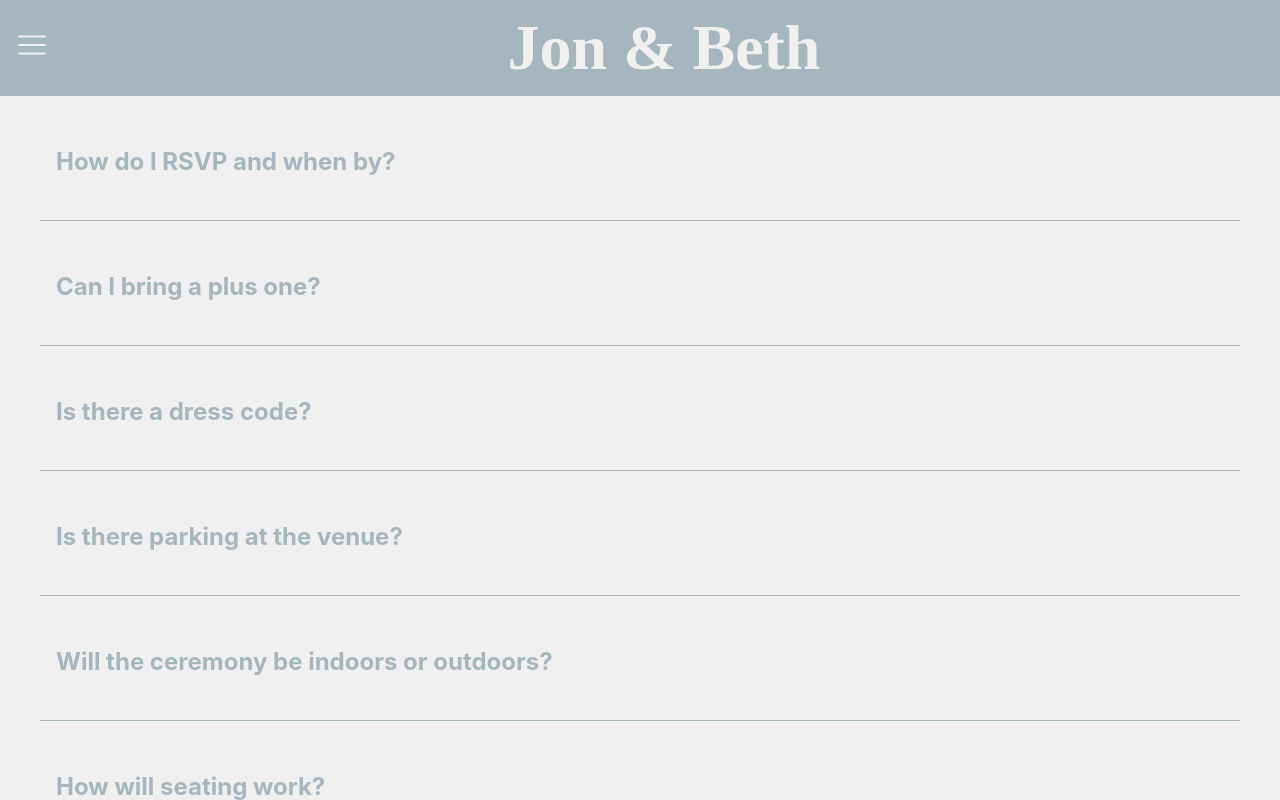
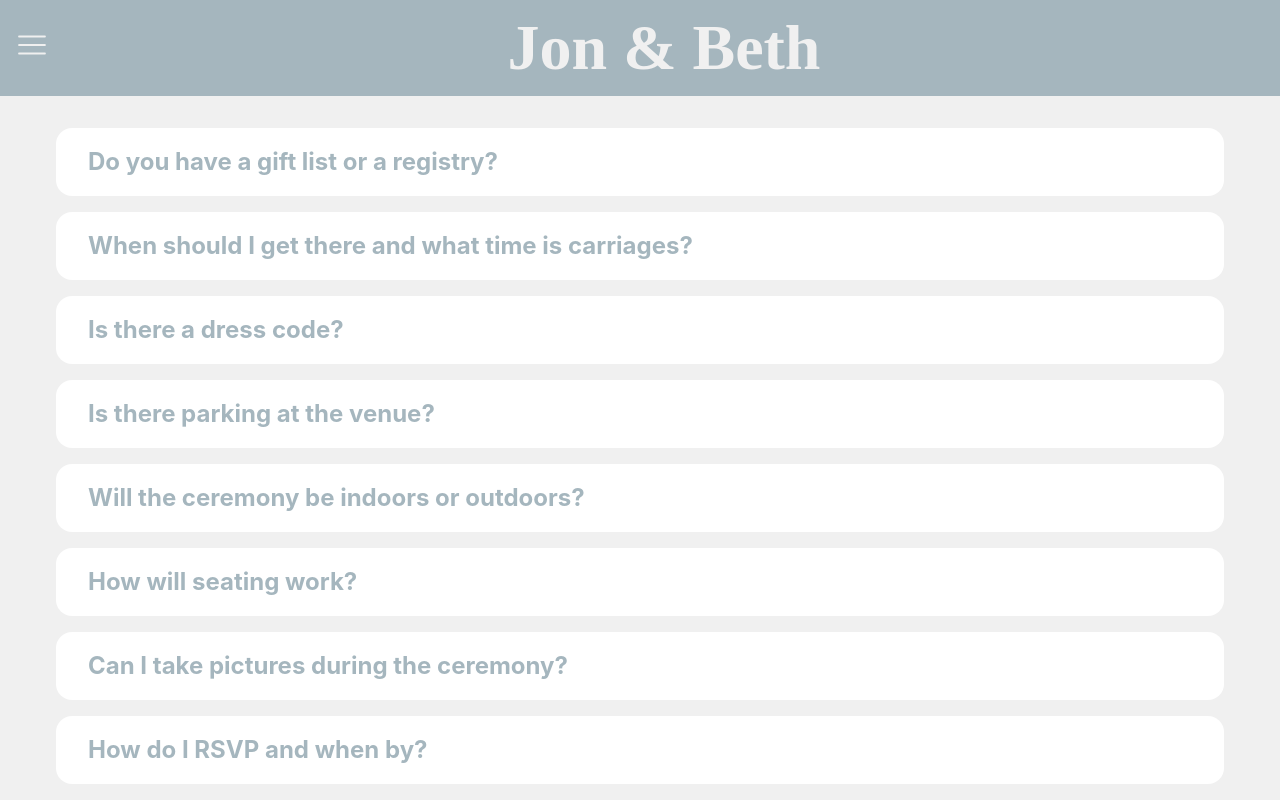
Before and after one commit to skelham-marsh/skelham-marsh.github.io, a React (Vite) app: page /faq in a window 1280 px wide. Built offline with nearby package versions, Linux system fonts and the light colour scheme; no server answers; a web font is replaced by a local one.

Commit message:
feat: add money link and more rsvps

```diff
--- a/src/pages/FAQ/FAQ.module.css
+++ b/src/pages/FAQ/FAQ.module.css
@@ -1,33 +1,44 @@
 .wrapper {
   max-width: 1200px;
   margin: 0 auto;
+  margin-top: 2rem;
+  padding: 0 1rem;
+  box-sizing: border-box;
+  display: flex;
+  flex-direction: column;
+  width: 100%;
+  gap: 1rem;
 }
 
 .faq {
   display: inline-block;
+  box-sizing: border-box;
   width: 100%;
   padding: 2rem 0;
-  cursor: pointer;
+  padding: 1rem 2rem;
+  border-radius: 1rem;
+  background: white;
 
   input {
     display: none
   }
 
-  input:checked~.answer {
+  label:has(input:checked)~.answer {
     display: block;
   }
 
-  .question, p {
-    margin: 1rem;
-    margin-bottom: 0.5rem;
+  .question {
+    margin: -2rem;
+    padding: 2rem;
+    cursor: pointer;
   }
 
   .answer {
     display: none;
     white-space: preserve;
   }
+
+  a {
+    padding: 1rem 0.2rem;
+  }
 }
-
-.faq:not(:last-child) {
-  border-bottom: 1px solid;
-}
--- a/src/pages/FAQ/FAQ.tsx
+++ b/src/pages/FAQ/FAQ.tsx
@@ -1,25 +1,32 @@
-import React from "react"
 import styles from "./FAQ.module.css"
 
-type FAQ = { question: string, answer: string }
+type FAQ = { question: string, answer: string | (() => JSX.Element) }
 const FAQs: FAQ[] = [
+  {
+    question: "Do you have a gift list or a registry?", answer: () => <>
+      <p>The most important present you could give us is your presence! If you would like to give us something, we would really appreciate any contributions to our honeymoon fund.</p>
+      <a href="https://pay.collctiv.com/wedding-gifts-55048">https://pay.collctiv.com/wedding-gifts-55048</a>
+    </>
+  },
+  { question: "When should I get there and what time is carriages?", answer: "Please aim to arrive by 14:30, the ceremony will start at 15:00. Carriages are at midnight, please Irish Goodbye if you see us on the dancefloor." },
+  { question: "Is there a dress code?", answer: "We can’t wait to see you all dressed up – we are requesting formal attire for the wedding.\nNo jeans, jogging bottoms, t-shirts or trainers please\nWe are intending to get married outside, so we recommend ladies wear block heels/wedges to prevent any sinking into the ground\nWomen, please refrain from wearing white or any similar shades" },
+  { question: "Is there parking at the venue?", answer: "Yes, there is free parking for all guests. The venue has kindly said that guests can collect their car by 10am the following day, if you would like to leave your car overnight" },
+  { question: "Will the ceremony be indoors or outdoors?", answer: "We are hoping that the weather will allow us to have our ceremony outside, but please be prepared for all weathers. There is a beautiful ceremony room inside, if needed." },
+  { question: "How will seating work?", answer: "During the ceremony guests can sit on whichever side of the aisle they’d like, there’ll be no ‘his side’ or ‘her side’, we’re about to be one big happy family anyway!\nUpon entry to the wedding breakfast there will be a seating chart showing where you’ll be for the meal and speeches, but then we can’t wait to see you all on the dancefloor" },
+  { question: "Can I take pictures during the ceremony?", answer: "We are having an ‘unplugged’ ceremony. This means that we’re asking for all phones to be on silent and in pockets/bags during the ceremony. We have hired a professional photographer to capture our special day and would hate for their shots to have phones in them! Once the ceremony is over, please take as many photos as you’d like and share them with us after the wedding." },
   { question: "How do I RSVP and when by?", answer: "Details for RSVP will be added here when invitations are sent out closer to the wedding" },
   { question: "Can I bring a plus one?", answer: "Due to limited space, we are only able to accommodate guests who are invited. Any plus ones given will be made clear once formal invitations are sent closer to the wedding date" },
-  { question: "Is there a dress code?", answer: "We can’t wait to see you all dressed up – we are requesting formal attire for the wedding.\nNo jeans, jogging bottoms, t-shirts or trainers please\nWe are intending to get married outside, so we recommend ladies wear block heels/wedges to prevent any sinking into the ground\nWomen, please refrain from wearing white or any similar shades" },
-  { question: "Is there parking at the venue?", answer: "Yes, there is free parking for all guests. The venue has kindly said that guests can collect their car by 10am the following day, if you would like to leave your car overnight" },
-  { question: "Will the ceremony be indoors or outdoors?", answer: "We are hoping that the weather will allow us to have our ceremony outside, however there is a beautiful ceremony room inside, if needed." },
-  { question: "How will seating work?", answer: "During the ceremony guests can sit on whichever side of the aisle they’d like, there’ll be no ‘his side’ or ‘her side’, we’re about to be one big happy family anyway!\nUpon entry to the wedding breakfast there will be a seating chart showing where you’ll be for the meal and speeches, but then we can’t wait to see you all on the dancefloor" },
-  { question: "Can I take pictures during the ceremony?", answer: "We are having an ‘unplugged’ ceremony. This means that we’re asking for all phones to be on silent and in pockets/bags during the ceremony. We have hired a professional photographer to capture our special day and would hate for their shots to have phones in them! Once the ceremony is over, please take as many photos as you’d like and share them with us after the wedding." },
-  { question: "Do you have a gift list or a registry?", answer: "The most important present you could give us is your presence! If you would like to give us something, we would really appreciate any contributions to our honeymoon fund." },
 ]
 
 export function FAQList() {
   return FAQs.map(({ question, answer }, index) =>
-    <label className={styles.faq} key={index}>
-      <input type="checkbox" />
-      <h2 className={styles.question}>{question}</h2>
-      <p className={styles.answer}>{answer}</p>
-    </label>
+    <div className={styles.faq}>
+      <label key={index}>
+        <input type="checkbox" />
+        <h2 className={styles.question}>{question}</h2>
+      </label>
+      <p className={styles.answer}>{typeof answer === "string" ? answer : answer()}</p>
+    </div>
   )
 }
 
```
